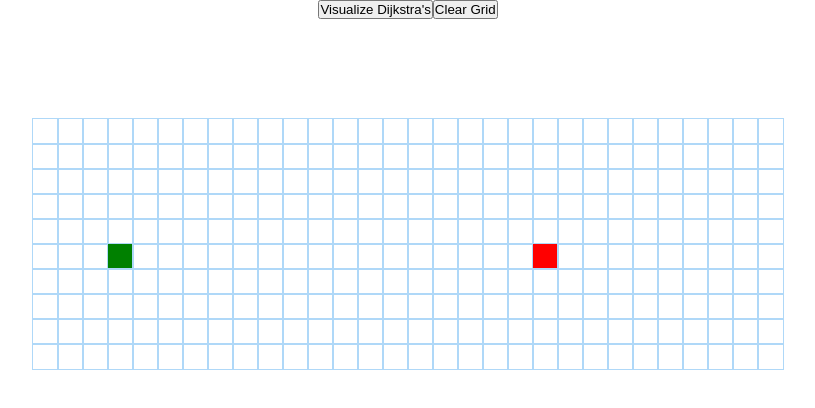
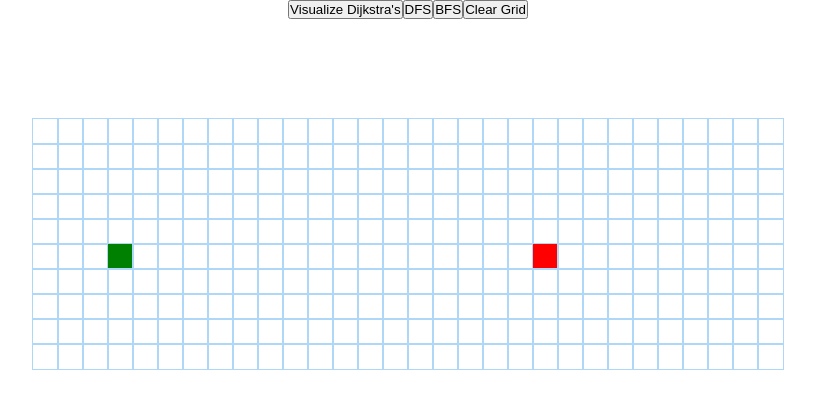
Before and after one commit to choeqq/pathfinding-visualizer, a React (Create React App) app: page / in a window 1280 px wide. Shown: the top 408 px of the page, without its empty margins (232-1047 px from the left). Built offline with nearby package versions, Linux system fonts and the light colour scheme.

Commit message:
buttons added

```diff
--- a/src/components/Pathfinder/Pathfinder.tsx
+++ b/src/components/Pathfinder/Pathfinder.tsx
@@ -5,6 +5,7 @@ import { createInitialGrid } from "../../helpers/create-grid";
 import { toggleWalls } from "../../helpers/toggle-walls";
 import { Container, GridContainer } from "./PathfinderStyles";
 import visualizeDijkstra from "../../helpers/visualize-dijkstra";
+import Graph from "../../algorithms/dfs-bfs/DFS-BFS";
 
 const Pathfinder: React.FC = () => {
   const [grid, setGrid] = useState<NodeTypes[][]>(() => createInitialGrid());
@@ -41,6 +42,8 @@ const Pathfinder: React.FC = () => {
       <button onClick={() => visualizeDijkstra(grid)}>
         Visualize Dijkstra's
       </button>
+      <button onClick={() => {}}>DFS</button>
+      <button onClick={() => {}}>BFS</button>
       <button onClick={() => clearGrid()}>Clear Grid</button>
       <GridContainer>
         {grid.map((row, rowIdx) => {
```
Also changed, not shown: src/algorithms/dfs-bfs/DFS-BFS.ts (renamed from src/algorithms/graph/DFS-BFS.ts).
